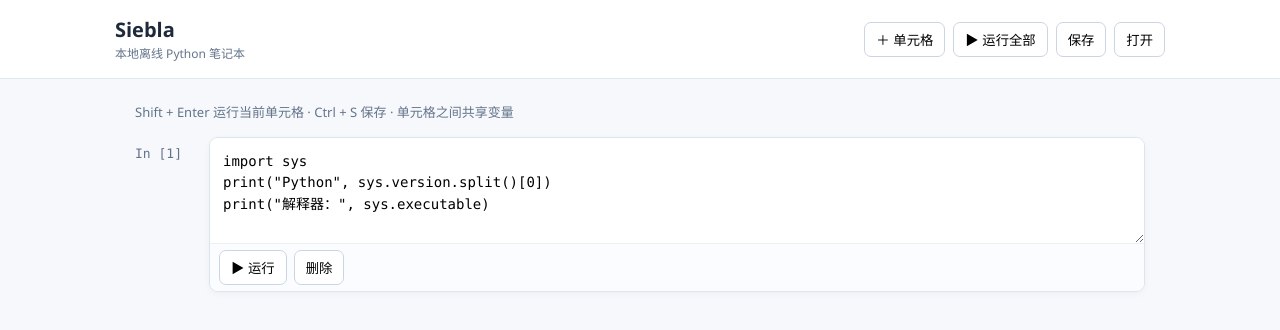
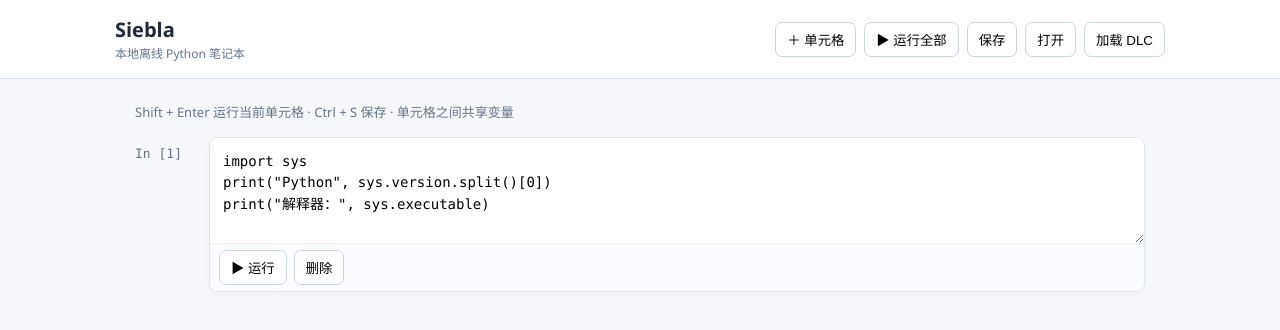
Before and after one commit to gniqeh/Siebla, a plain HTML site: page index.html in a window 1280 px wide. Drawn offline with Linux system fonts and the light colour scheme.

Commit message:
Add browser ZIP DLC loading button

```diff
--- a/index.html
+++ b/index.html
@@ -1,5 +1,5 @@
 <!doctype html>
 <html lang="zh-CN"><head><meta charset="utf-8"><meta name="viewport" content="width=device-width, initial-scale=1"><title>Siebla · 离线 Python</title><link rel="stylesheet" href="/style.css"></head>
-<body><header><div><strong>Siebla</strong><small>本地离线 Python 笔记本</small></div><nav><button id="add">＋ 单元格</button><button id="all">▶ 运行全部</button><button id="save">保存</button><button id="load">打开</button><input id="file" type="file" accept=".json,.ipynb" hidden></nav></header>
+<body><header><div><strong>Siebla</strong><small>本地离线 Python 笔记本</small></div><nav><button id="add">＋ 单元格</button><button id="all">▶ 运行全部</button><button id="save">保存</button><button id="load">打开</button><button id="dlc">加载 DLC</button><input id="dlc-file" type="file" accept=".zip" hidden><input id="file" type="file" accept=".json,.ipynb" hidden></nav></header>
 <main><p class="hint">Shift + Enter 运行当前单元格 · Ctrl + S 保存 · 单元格之间共享变量</p><div id="cells"></div></main>
 <script src="/app.js"></script></body></html>
```
